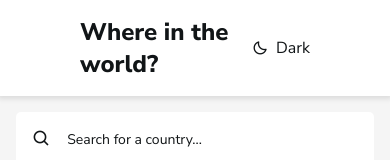
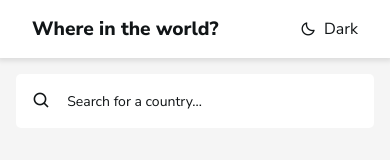
Before and after one commit to Vasant-Mestry-11/countries-api-app, a React (Create React App) app: page / in a window 390 px wide. Shown: the top 160 px of the page. Built offline with nearby package versions, Linux system fonts and the light colour scheme.

Commit message:
:iphone: Navbar

```diff
--- a/src/App.js
+++ b/src/App.js
@@ -32,7 +32,7 @@ function App() {
   };
 
   return (
-    <div style={{ height: "100vh" }}>
+    <div style={{ height: "100%" }}>
       <Navbar />
       <Main>
         <div className="main-content-wrapper">
--- a/src/components/Navbar/Navbar.css
+++ b/src/components/Navbar/Navbar.css
@@ -16,3 +16,13 @@
   cursor: pointer;
   user-select: none;
 }
+
+@media (max-width: 450px) {
+  .navbar {
+    padding: 1rem 2rem;
+  }
+
+  .title {
+    font-size: 1.2rem;
+  }
+}
--- a/src/components/Navbar/Navbar.js
+++ b/src/components/Navbar/Navbar.js
@@ -25,7 +25,7 @@ const Navbar = () => {
 
   return (
     <nav className="navbar">
-      <h1>{WHERE_IN_THE_WORLD}</h1>
+      <h1 className="title">{WHERE_IN_THE_WORLD}</h1>
       <div className="themes" onClick={handleTheme}>
         {themeContent}
       </div>
```
